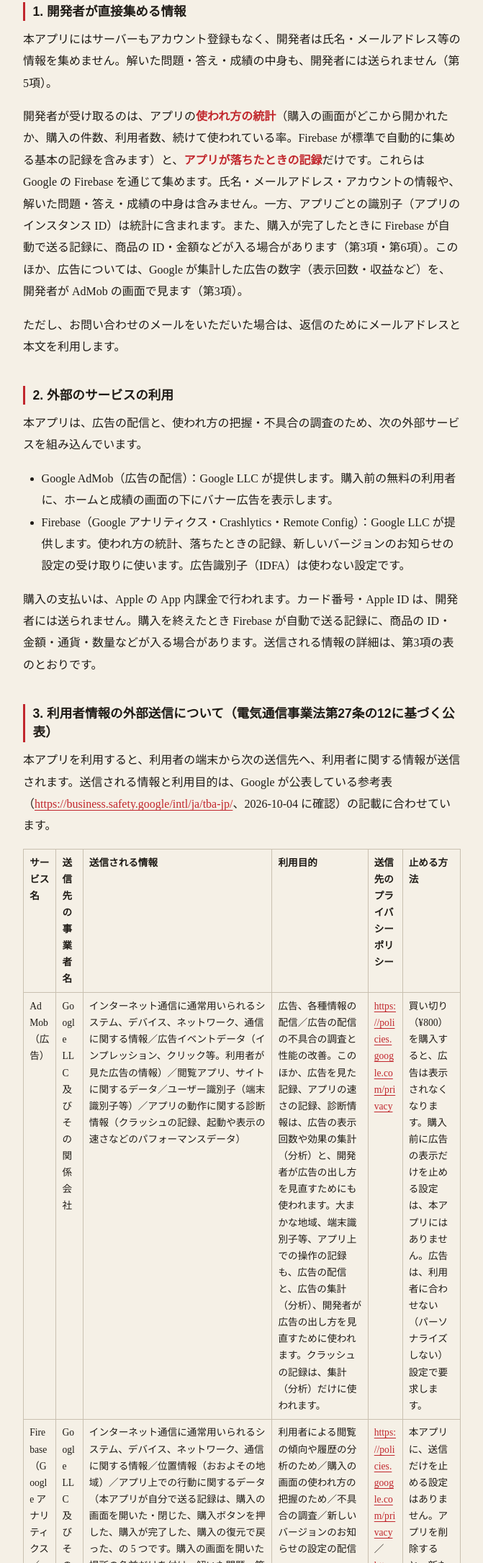
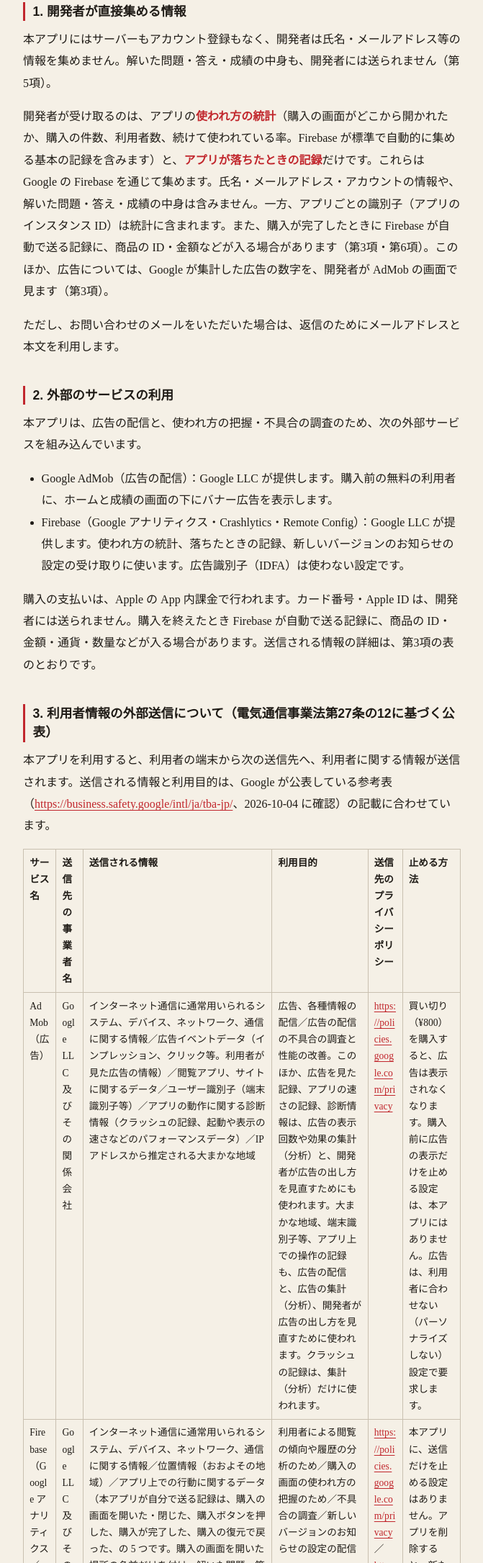
Before and after one commit to nntakuya/nntakuya.github.io, a plain HTML site: page care-drill/privacy.html in a window 1280 px wide. Shown: the part 248-2419 px from the top of the page at 72% size, without its empty margins (304-975 px from the left). Drawn offline with Linux system fonts and the light colour scheme.

Commit message:
介護福祉士・登録販売者のプライバシーポリシー: 広告の数字の例示を消し、介護の AdMob の送信される情報に大まかな地域を足す（D-709）
Co-Authored-By: Claude Opus 5.5 <noreply@anthropic.com>

```diff
--- a/care-drill/privacy.html
+++ b/care-drill/privacy.html
@@ -13,7 +13,7 @@
 <p>開発者 nntakuya（以下「開発者」）は、iOS アプリ「介護福祉士 過去問ドリル」（以下「本アプリ」）における利用者の情報の取り扱いを、以下のとおり定めます。</p>
 <h2>1. 開発者が直接集める情報</h2>
 <p>本アプリにはサーバーもアカウント登録もなく、開発者は氏名・メールアドレス等の情報を集めません。解いた問題・答え・成績の中身も、開発者には送られません（第5項）。</p>
-<p>開発者が受け取るのは、アプリの<strong>使われ方の統計</strong>（購入の画面がどこから開かれたか、購入の件数、利用者数、続けて使われている率。Firebase が標準で自動的に集める基本の記録を含みます）と、<strong>アプリが落ちたときの記録</strong>だけです。これらは Google の Firebase を通じて集めます。氏名・メールアドレス・アカウントの情報や、解いた問題・答え・成績の中身は含みません。一方、アプリごとの識別子（アプリのインスタンス ID）は統計に含まれます。また、購入が完了したときに Firebase が自動で送る記録に、商品の ID・金額などが入る場合があります（第3項・第6項）。このほか、広告については、Google が集計した広告の数字（表示回数・収益など）を、開発者が AdMob の画面で見ます（第3項）。</p>
+<p>開発者が受け取るのは、アプリの<strong>使われ方の統計</strong>（購入の画面がどこから開かれたか、購入の件数、利用者数、続けて使われている率。Firebase が標準で自動的に集める基本の記録を含みます）と、<strong>アプリが落ちたときの記録</strong>だけです。これらは Google の Firebase を通じて集めます。氏名・メールアドレス・アカウントの情報や、解いた問題・答え・成績の中身は含みません。一方、アプリごとの識別子（アプリのインスタンス ID）は統計に含まれます。また、購入が完了したときに Firebase が自動で送る記録に、商品の ID・金額などが入る場合があります（第3項・第6項）。このほか、広告については、Google が集計した広告の数字を、開発者が AdMob の画面で見ます（第3項）。</p>
 <p>ただし、お問い合わせのメールをいただいた場合は、返信のためにメールアドレスと本文を利用します。</p>
 <h2>2. 外部のサービスの利用</h2>
 <p>本アプリは、広告の配信と、使われ方の把握・不具合の調査のため、次の外部サービスを組み込んでいます。</p>
@@ -22,7 +22,7 @@
 <h2>3. 利用者情報の外部送信について（電気通信事業法第27条の12に基づく公表）</h2>
 <p>本アプリを利用すると、利用者の端末から次の送信先へ、利用者に関する情報が送信されます。送信される情報と利用目的は、Google が公表している参考表（<a href="https://business.safety.google/intl/ja/tba-jp/">https://business.safety.google/intl/ja/tba-jp/</a>、2026-10-04 に確認）の記載に合わせています。</p>
 <div class="table"><table><thead><tr><th scope="col">サービス名</th><th scope="col">送信先の事業者名</th><th scope="col">送信される情報</th><th scope="col">利用目的</th><th scope="col">送信先のプライバシーポリシー</th><th scope="col">止める方法</th></tr></thead><tbody>
-<tr><td>AdMob（広告）</td><td>Google LLC及びその関係会社</td><td>インターネット通信に通常用いられるシステム、デバイス、ネットワーク、通信に関する情報／広告イベントデータ（インプレッション、クリック等。利用者が見た広告の情報）／閲覧アプリ、サイトに関するデータ／ユーザー識別子（端末識別子等）／アプリの動作に関する診断情報（クラッシュの記録、起動や表示の速さなどのパフォーマンスデータ）</td><td>広告、各種情報の配信／広告の配信の不具合の調査と性能の改善。このほか、広告を見た記録、アプリの速さの記録、診断情報は、広告の表示回数や効果の集計（分析）と、開発者が広告の出し方を見直すためにも使われます。大まかな地域、端末識別子等、アプリ上での操作の記録も、広告の配信と、広告の集計（分析）、開発者が広告の出し方を見直すために使われます。クラッシュの記録は、集計（分析）だけに使われます。</td><td><a href="https://policies.google.com/privacy?hl=ja">https://policies.google.com/privacy</a></td><td>買い切り（¥800）を購入すると、広告は表示されなくなります。購入前に広告の表示だけを止める設定は、本アプリにはありません。広告は、利用者に合わせない（パーソナライズしない）設定で要求します。</td></tr>
+<tr><td>AdMob（広告）</td><td>Google LLC及びその関係会社</td><td>インターネット通信に通常用いられるシステム、デバイス、ネットワーク、通信に関する情報／広告イベントデータ（インプレッション、クリック等。利用者が見た広告の情報）／閲覧アプリ、サイトに関するデータ／ユーザー識別子（端末識別子等）／アプリの動作に関する診断情報（クラッシュの記録、起動や表示の速さなどのパフォーマンスデータ）／IP アドレスから推定される大まかな地域</td><td>広告、各種情報の配信／広告の配信の不具合の調査と性能の改善。このほか、広告を見た記録、アプリの速さの記録、診断情報は、広告の表示回数や効果の集計（分析）と、開発者が広告の出し方を見直すためにも使われます。大まかな地域、端末識別子等、アプリ上での操作の記録も、広告の配信と、広告の集計（分析）、開発者が広告の出し方を見直すために使われます。クラッシュの記録は、集計（分析）だけに使われます。</td><td><a href="https://policies.google.com/privacy?hl=ja">https://policies.google.com/privacy</a></td><td>買い切り（¥800）を購入すると、広告は表示されなくなります。購入前に広告の表示だけを止める設定は、本アプリにはありません。広告は、利用者に合わせない（パーソナライズしない）設定で要求します。</td></tr>
 <tr><td>Firebase（Google アナリティクス／Crashlytics／Remote Config）</td><td>Google LLC及びその関係会社</td><td>インターネット通信に通常用いられるシステム、デバイス、ネットワーク、通信に関する情報／位置情報（おおよその地域）／アプリ上での行動に関するデータ（本アプリが自分で送る記録は、購入の画面を開いた・閉じた、購入ボタンを押した、購入が完了した、購入の復元で戻った、の 5 つです。購入の画面を開いた場所の名前だけを付け、解いた問題・答え・成績の中身、問題の番号、金額、商品の識別子、支払いに関する情報、Apple ID は、本アプリが自分で送る 5 つの記録には入れていません。このほか、Firebase が標準で自動的に集める基本の記録（アプリの初回起動・利用の開始・画面の移り変わり・アプリ内購入の完了など）が送られることがあります。購入が完了したときに Google アナリティクスが自動で送る記録（in_app_purchase）に、商品の ID・商品名・金額・通貨・数量などが入る場合があります）／閲覧画面に関するデータ／ユーザー識別子（端末識別子等。広告識別子は使いません）／落ちたときの記録（スタックトレース・端末の状態）</td><td>利用者による閲覧の傾向や履歴の分析のため／購入の画面の使われ方の把握のため／不具合の調査／新しいバージョンのお知らせの設定の配信</td><td><a href="https://policies.google.com/privacy?hl=ja">https://policies.google.com/privacy</a> ／ <a href="https://firebase.google.com/support/privacy">https://firebase.google.com/support/privacy</a></td><td>本アプリに、送信だけを止める設定はありません。アプリを削除すると、新たな送信は止まります。</td></tr>
 </tbody></table></div>
 <p><strong>自動で集められる記録について：</strong>Google アナリティクスは、アプリの初回起動・利用の開始・画面の移り変わり・アプリ内購入の完了など、標準で自動的に集める基本の記録があります。このうち、購入が完了したときに Firebase が自動で送る記録（in_app_purchase）に、商品の ID・商品名・金額・通貨・数量などが入る場合があります（<a href="https://support.google.com/analytics/answer/9234069?hl=ja">https://support.google.com/analytics/answer/9234069?hl=ja</a>）。第6項の 5 つの記録は、本アプリが自分で送るものです。</p>
```
Also changed, not shown: touhan-drill/privacy.html (+1 -1 lines).
